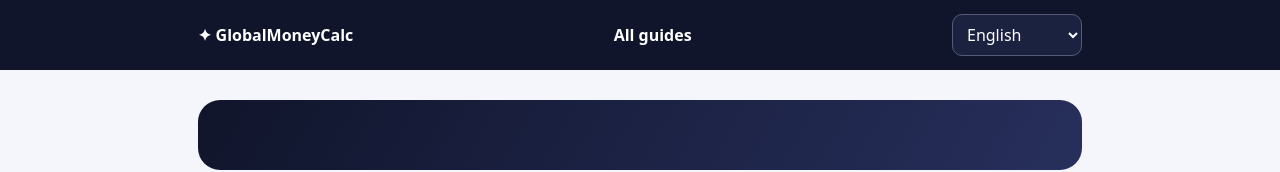
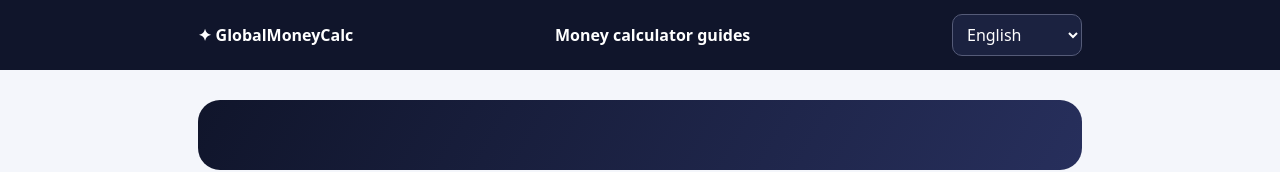
Before and after one commit to sabbir019109307/GlobalMoneyCalc, a plain HTML site: page savings-calculator-guide.html in a window 1280 px wide. Shown: the top 172 px of the page. Drawn offline with Linux system fonts and the light colour scheme.

Commit message:
Localize detailed-guide navigation in all ten languages

```diff
--- a/savings-calculator-guide.html
+++ b/savings-calculator-guide.html
@@ -22,7 +22,7 @@ main{max-width:920px;margin:auto;padding:30px 18px 60px}.hero{background:linear-
 <script async src="https://pagead2.googlesyndication.com/pagead/js/adsbygoogle.js?client=ca-pub-3067558202989023"
      crossorigin="anonymous"></script>
 </head><body data-guide-title-key="savingsTitle">
-<header><nav class="nav"><a href="index.html">✦ GlobalMoneyCalc</a><a href="guides.html" data-lang-en="All guides" data-lang-bn="সব নির্দেশিকা">All guides</a><select id="languageSelect" class="lang" aria-label="Select language"><option value="en">English</option><option value="bn">বাংলা</option><option value="zh">中文</option><option value="hi">हिन्दी</option><option value="es">Español</option><option value="ar">العربية</option><option value="fr">Français</option><option value="pt">Português</option><option value="ru">Русский</option><option value="id">Bahasa Indonesia</option></select></nav></header>
+<header><nav class="nav"><a href="index.html">✦ GlobalMoneyCalc</a><a href="guides.html" data-guide-word="title">Money calculator guides</a><select id="languageSelect" class="lang" aria-label="Select language"><option value="en">English</option><option value="bn">বাংলা</option><option value="zh">中文</option><option value="hi">हिन्दी</option><option value="es">Español</option><option value="ar">العربية</option><option value="fr">Français</option><option value="pt">Português</option><option value="ru">Русский</option><option value="id">Bahasa Indonesia</option></select></nav></header>
 <main class="wrap">
  <section class="hero"><h1 data-guide-word="savingsTitle"></h1></section>
  <article class="panel">
@@ -32,6 +32,6 @@ main{max-width:920px;margin:auto;padding:30px 18px 60px}.hero{background:linear-
  <p class="muted" data-guide-word="savingsNote"></p>
  </article>
  </main>
-<footer>© <span id="year">2026</span> GlobalMoneyCalc · <a href="index.html" data-guide-word="home">Home</a> · <a href="guides.html" data-guide-word="advertise">Guides</a> · <a href="advertise.html" data-guide-word="advertise">Advertise</a> · <a href="privacy.html" data-guide-word="privacy">Privacy</a> · <a href="terms.html" data-guide-word="terms">Terms</a></footer>
+<footer>© <span id="year">2026</span> GlobalMoneyCalc · <a href="index.html" data-guide-word="home">Home</a> · <a href="guides.html" data-guide-word="title">Guides</a> · <a href="advertise.html" data-guide-word="advertise">Advertise</a> · <a href="privacy.html" data-guide-word="privacy">Privacy</a> · <a href="terms.html" data-guide-word="terms">Terms</a></footer>
 <script src="page-translations.js"></script>
 <script src="multilingual-guide-page.js"></script>\n</body></html>
```
